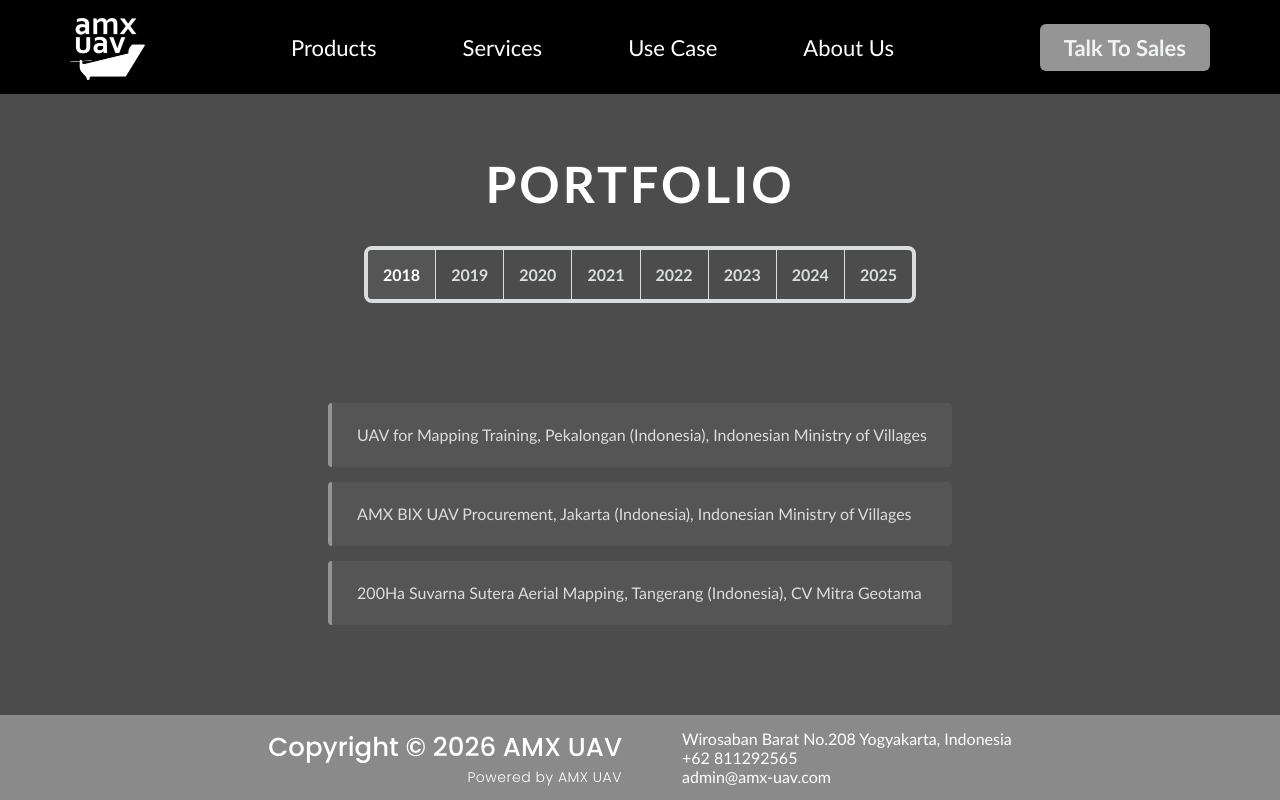
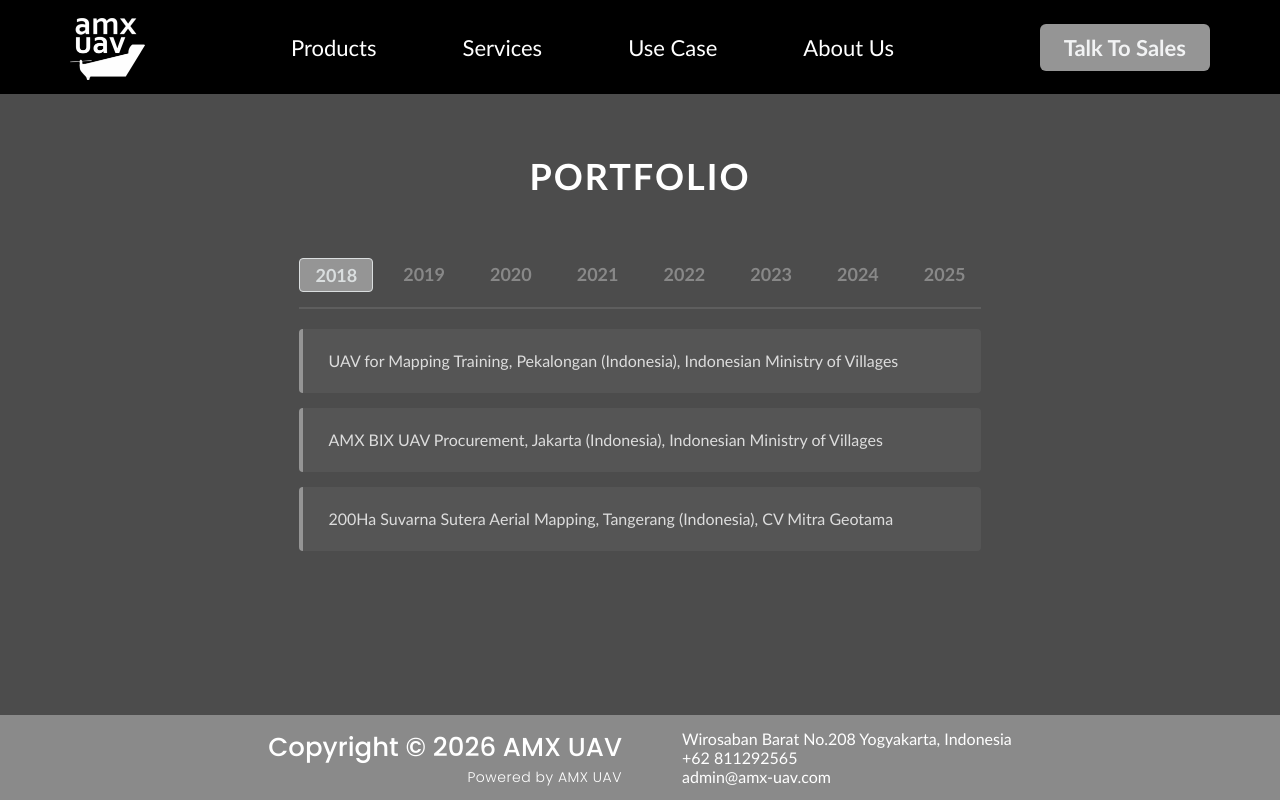
Before and after one commit to nasgmr/website-amx-next, a Next.js app: page /about-us/portfolio/2018 in a window 1280 px wide. Built offline with nearby package versions, Linux system fonts and the light colour scheme; a web font is replaced by a local one.

Commit message:
fix: SubNav fixation

```diff
--- a/src/components/DronepediaSubNav.jsx
+++ b/src/components/DronepediaSubNav.jsx
@@ -9,7 +9,7 @@ export default function DronepediaSubNav({ active }) {
   };
 
   return (
-    <div className="use-case-header-section" style={{ marginBottom: '0px', paddingBottom: '0' }}>
+    <div className="use-case-header-section">
       <h4 className="use-case-label" style={{ fontWeight: 600 }}>DRONEPEDIA</h4>
       <nav className="sub-nav">
         <Link href="/products/dronepedia/how-it-works" className={active === 'how-it-works' ? 'active' : ''}>HOW IT WORKS</Link>
--- a/src/components/PortfolioSubNav.jsx
+++ b/src/components/PortfolioSubNav.jsx
@@ -1,23 +1,27 @@
 'use client';
+
 import Link from 'next/link';
 
+const ORDER = ['2018', '2019', '2020', '2021', '2022', '2023', '2024', '2025'];
+
 export default function PortfolioSubNav({ active }) {
-  const years = ['2018', '2019', '2020', '2021', '2022', '2023', '2024', '2025'];
+  return (
+    <>
+      <div className="portfolio-header">
+        <h1 className="category-main-title">PORTFOLIO</h1>
+      </div>
 
-  return (
-    <div className="use-case-header-section" style={{ marginBottom: '0px', paddingBottom: '0' }}>
-      <h4 className="use-case-label" style={{ fontWeight: 600 }}>PORTFOLIO</h4>
-      <nav className="sub-nav">
-        {years.map((year) => (
+      <div className="timeline-nav">
+        {ORDER.map((year) => (
           <Link
             key={year}
             href={`/about-us/portfolio/${year}`}
-            className={active === year ? 'active' : ''}
+            className={active === year ? 'active-year' : ''}
           >
             {year}
           </Link>
         ))}
-      </nav>
-    </div>
+      </div>
+    </>
   );
 }
--- a/src/components/ProductsSubNav.jsx
+++ b/src/components/ProductsSubNav.jsx
@@ -9,7 +9,7 @@ export default function ProductsSubNav({ active }) {
   };
 
   return (
-    <div className="use-case-header-section" style={{ marginBottom: '0px', paddingBottom: '0' }}>
+    <div className="use-case-header-section">
       <h4 className="use-case-label" style={{ fontWeight: 600 }}>OUR PRODUCTS</h4>
       <nav className="sub-nav">
         <Link href="/products/mapping" className={active === 'mapping' ? 'active' : ''}>MAPPING DRONE</Link>
--- a/src/components/UseCaseSubNav.jsx
+++ b/src/components/UseCaseSubNav.jsx
@@ -10,7 +10,7 @@ export default function UseCaseSubNav({ active }) {
   };
 
   return (
-    <div className="use-case-header-section" style={{ marginBottom: '0px', paddingBottom: '0' }}>
+    <div className="use-case-header-section">
       <h4 className="use-case-label" style={{ fontWeight: 600 }}>USE CASE</h4>
       <nav className="sub-nav">
         <Link href="/use-case/infrastructure" className={active === 'infrastructure' ? 'active' : ''}>INFRASTRUCTURE</Link>
--- a/src/css/style.css
+++ b/src/css/style.css
@@ -931,7 +931,7 @@ body {
   border: 4px solid #dadedf;
   border-radius: 8px;
   overflow: hidden;
-  margin-bottom: 100px;
+  margin-bottom: 30px;
 }
 
 .sub-nav a {
```
